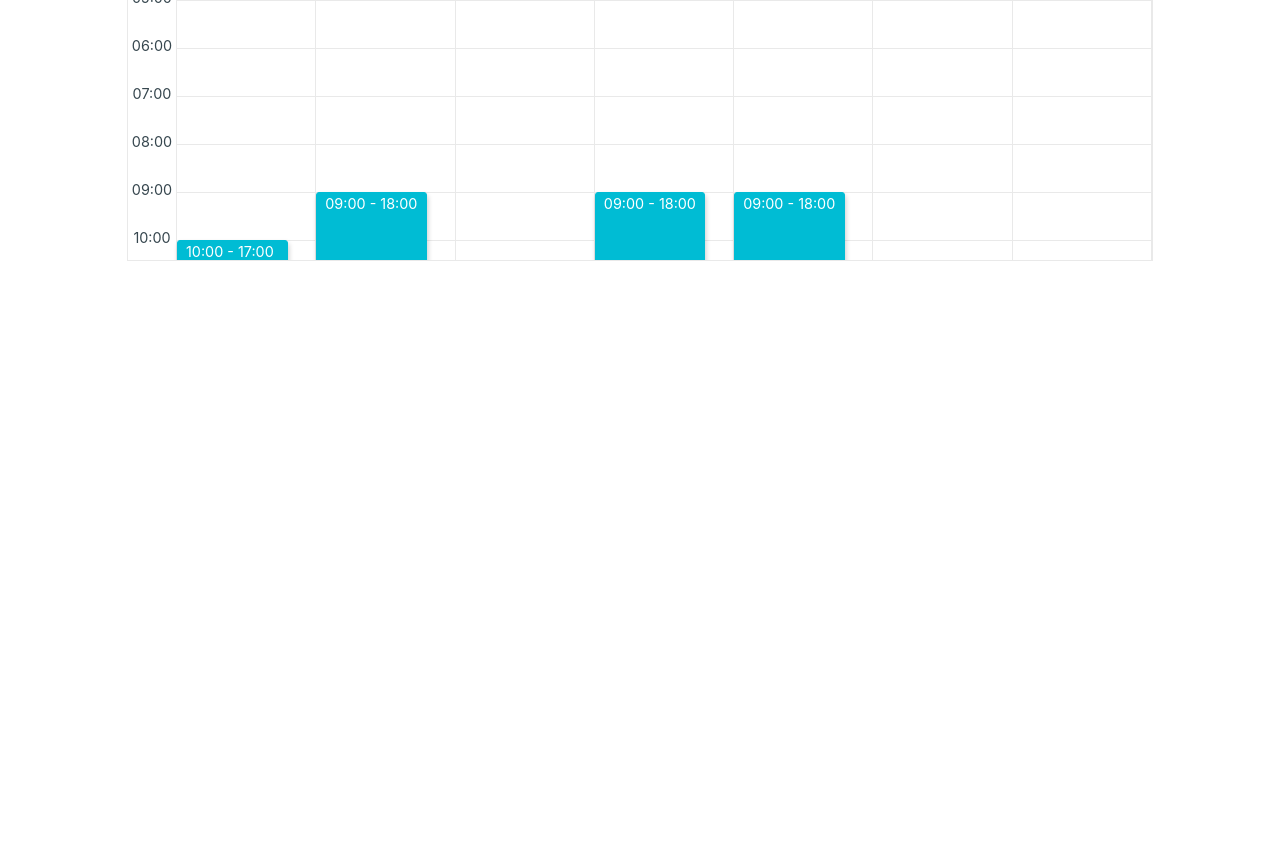
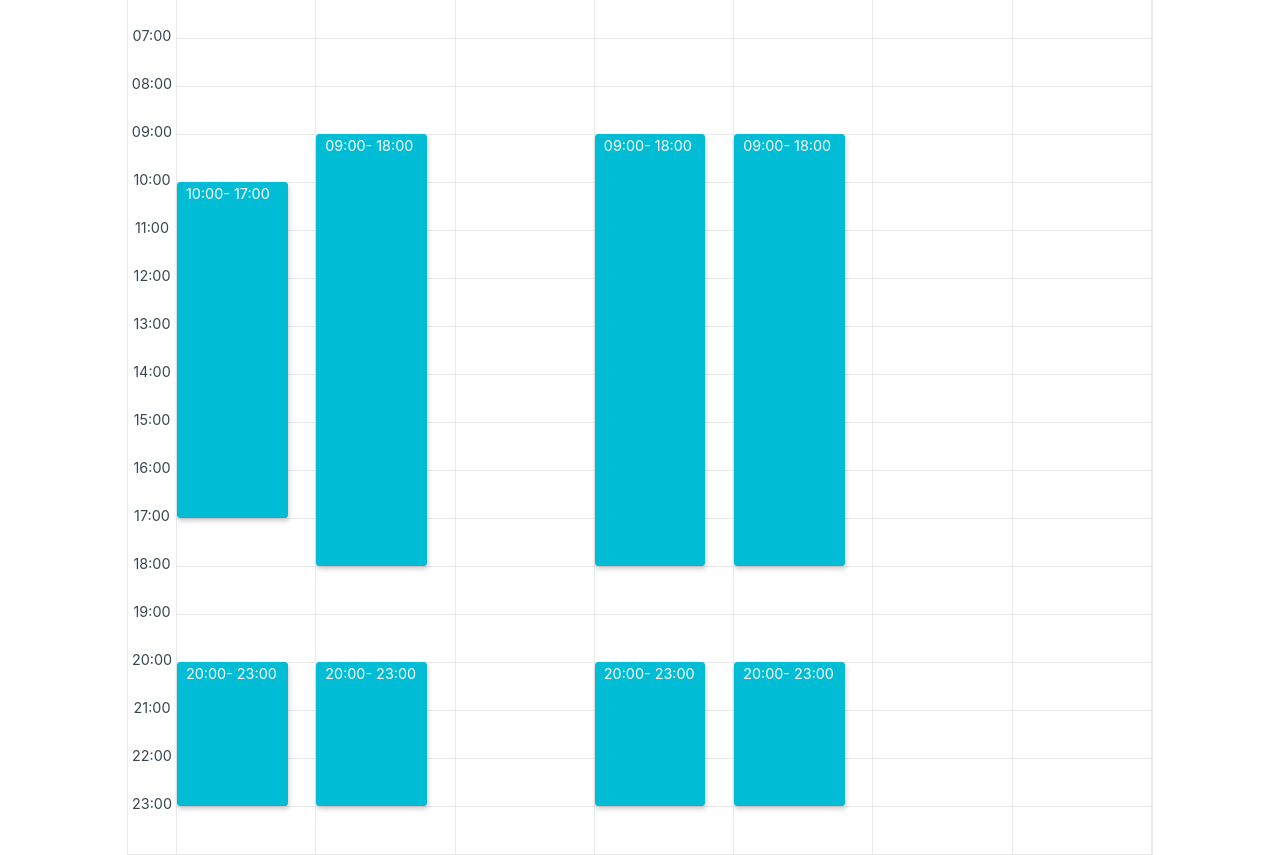
Before and after one commit to kevindantas/week-timepicker, a React (Create React App) app: page / in a window 1280 px wide. Shown: the part 480-1335 px from the top of the page. Before the commit the page ends 800 px from the top, so only its background shows below. Built offline with nearby package versions, Linux system fonts and the light colour scheme; the HTML template or start-up script is replaced by a standard one.

Commit message:
Select time range on the week

```diff
--- a/src/CalendarCell.js
+++ b/src/CalendarCell.js
@@ -1,28 +1,27 @@
 import React from 'react';
+import { calculatePositionFromTime } from './utils';
 import './styles/CalendarCell.scss';
 
-const rowHeight = 48;
-const minuteHeight = rowHeight / 60;
-function CalendarCell({ initialTime, finalTime }) {
-
-  const [ initialHour, initialMinute ] = initialTime.split(':');
-  const hourPosition = Number(initialHour) * rowHeight;
-  const minutePosition = Number(initialMinute) * minuteHeight;
-  const cellPosition = hourPosition + minutePosition;
-
-  const [ finalHour, finalMinute ] = finalTime.split(':');
-  const hourCellHeight = Number(finalHour) * rowHeight;
-  const minuteCellHeight = Number(finalMinute) * minuteHeight;
-  const cellHeight = (hourCellHeight + minuteCellHeight) - cellPosition;
+function CalendarCell({ isDraft, initialTime, finalTime }) {
+  const cellPosition = calculatePositionFromTime(initialTime);
+  let cellHeight = 0;
+  if (finalTime) {
+    cellHeight = calculatePositionFromTime(finalTime) - cellPosition;
+  }
 
   const cellStyle = {
     top: `${cellPosition}px`,
     height: `${cellHeight}px`,
-  }
+  };
+
+  const draftClass = isDraft ? 'CalendarCell--draft' : '';
   return (
-    <div role="button" tabIndex={0} className="CalendarCell" style={cellStyle}>
-      <span>{initialTime} - {finalTime}</span>
-      <div className="CalendarCell-handle"></div>
+    <div role="button" tabIndex={0} className={`CalendarCell ${draftClass}`} style={cellStyle}>
+      <span>
+        {initialTime}
+        {finalTime && `- ${finalTime}`}
+      </span>
+      <div className="CalendarCell-handle" />
     </div>
   );
 }
--- a/src/WeekDay.js
+++ b/src/WeekDay.js
@@ -1,16 +1,98 @@
 import React, { PureComponent } from 'react';
 import './styles/WeekDay.scss';
 import CalendarCell from './CalendarCell';
+import { calculateTimeFromPosition } from './utils';
 
 class WeekDay extends PureComponent {
+  state = {
+    selectedHours: this.props.selectedHours || [],
+    shouldDrawCell: false,
+    newCellInitialTime: null,
+    newCellFinalTime: null,
+  };
+
+  getCellTime(e) {
+    const elementCoords = e.target
+      .closest('.WeekDay')
+      .getClientRects()
+      .item(0);
+    const { y } = elementCoords;
+    const { clientY } = e;
+    const newCellY = clientY - y;
+    return calculateTimeFromPosition(newCellY);
+  }
+
+  addNewCell() {
+    this.setState(
+      ({ selectedHours, newCellInitialTime, newCellFinalTime }) => ({
+        selectedHours: selectedHours.concat({
+          initialTime: newCellInitialTime,
+          finalTime: newCellFinalTime,
+        }),
+        newCellInitialTime: null,
+      })
+    );
+  }
+
+  startDrawNewCell = e => {
+    e.persist();
+    const newCellInitialTime = this.getCellTime(e);
+    this.setState({
+      shouldDrawCell: true,
+      newCellInitialTime,
+      newCellFinalTime: null,
+    });
+  };
+
+  moveNewCell = e => {
+    const { shouldDrawCell } = this.state;
+    if (!shouldDrawCell) return;
+    const newCellFinalTime = this.getCellTime(e);
+    this.setState({
+      newCellFinalTime,
+    });
+  };
+
+  finishNewCell = e => {
+    const { shouldDrawCell } = this.state;
+    if (!shouldDrawCell) return;
+    const newCellFinalTime = this.getCellTime(e);
+    this.setState({
+      shouldDrawCell: false,
+      newCellFinalTime,
+    });
+    this.addNewCell();
+  };
+
   renderCells() {
-    const { selectedHours = [] } = this.props;
-    return selectedHours.map(hour => <CalendarCell key={hour.initialTime} {...hour} />);
+    const { selectedHours = [] } = this.state;
+    return selectedHours.map(hour => (
+      <CalendarCell key={hour.initialTime} {...hour} />
+    ));
   }
+
+  renderNewCell() {
+    const { newCellInitialTime, newCellFinalTime } = this.state;
+    if (!newCellInitialTime) return null;
+    return (
+      <CalendarCell
+        isDraft
+        initialTime={newCellInitialTime}
+        finalTime={newCellFinalTime}
+      />
+    );
+  }
+
   render() {
     return (
-      <div className="WeekDay">
+      <div
+        className="WeekDay"
+        onMouseDown={this.startDrawNewCell}
+        onMouseMove={this.moveNewCell}
+        onMouseUp={this.finishNewCell}
+      >
         {this.renderCells()}
+        {this.renderNewCell()}
       </div>
     );
   }
--- a/src/styles/CalendarCell.scss
+++ b/src/styles/CalendarCell.scss
@@ -2,6 +2,7 @@
 
 .CalendarCell {
   width: 80%;
+  min-height: 28px;
   background: $cell-bg;
   color: $cell-color;
   border-radius: 3px;
@@ -27,6 +28,10 @@
     font-size: 0.9rem;
   }
 
+  &--draft {
+    transition: none;
+  }
+
   &-handle {
     width: 100%;
     height: 50%;
--- a/src/styles/WeekCalendar.scss
+++ b/src/styles/WeekCalendar.scss
@@ -12,7 +12,6 @@
 
   &-content {
     display: flex;
-    height: 500px;
     overflow-y: scroll;
     @include scrollbar();
   }
--- a/src/utils.js
+++ b/src/utils.js
@@ -3,7 +3,7 @@ export const createRangeArray = (initialValue, finalValue) => {
     (!initialValue && typeof initialValue !== 'number')
     || (!finalValue && typeof finalValue !== 'number')
   ) {
-    throw Error('createRangeArray needs a valid `initialValue` and `finalValue`'                        );
+    throw Error('createRangeArray needs a valid `initialValue` and `finalValue`');
   }
   const arrayLength = finalValue - initialValue + 1;
   if (arrayLength < 0) {
@@ -13,3 +13,24 @@ export const createRangeArray = (initialValue, finalValue) => {
     .fill()
     .map((item, index) => initialValue + index);
 };
+
+export function calculatePositionFromTime(time, options = {}) {
+  const { rowHeight = 48, minuteHeight = rowHeight / 60 } = options;
+
+  const [ initialHour, initialMinute ] = time.split(':');
+  const hourPosition = Number(initialHour) * rowHeight;
+  const minutePosition = Number(initialMinute) * minuteHeight;
+  return hourPosition + minutePosition;
+}
+
+export function calculateTimeFromPosition(position, options = {}) {
+  const { rowHeight = 48 } = options;
+  const time = position / rowHeight;
+  const hour = parseInt(time, 10);
+  const minutes = parseInt((time - hour) * 60, 10)
+
+  const hourString = String(hour).padStart(2, '0');
+  const minuteString = String(minutes).padStart(2, '0');
+
+  return `${hourString}:${minuteString}`
+}
```
Also changed, not shown: 2 other files (tests, documents, lock files or other folders).
